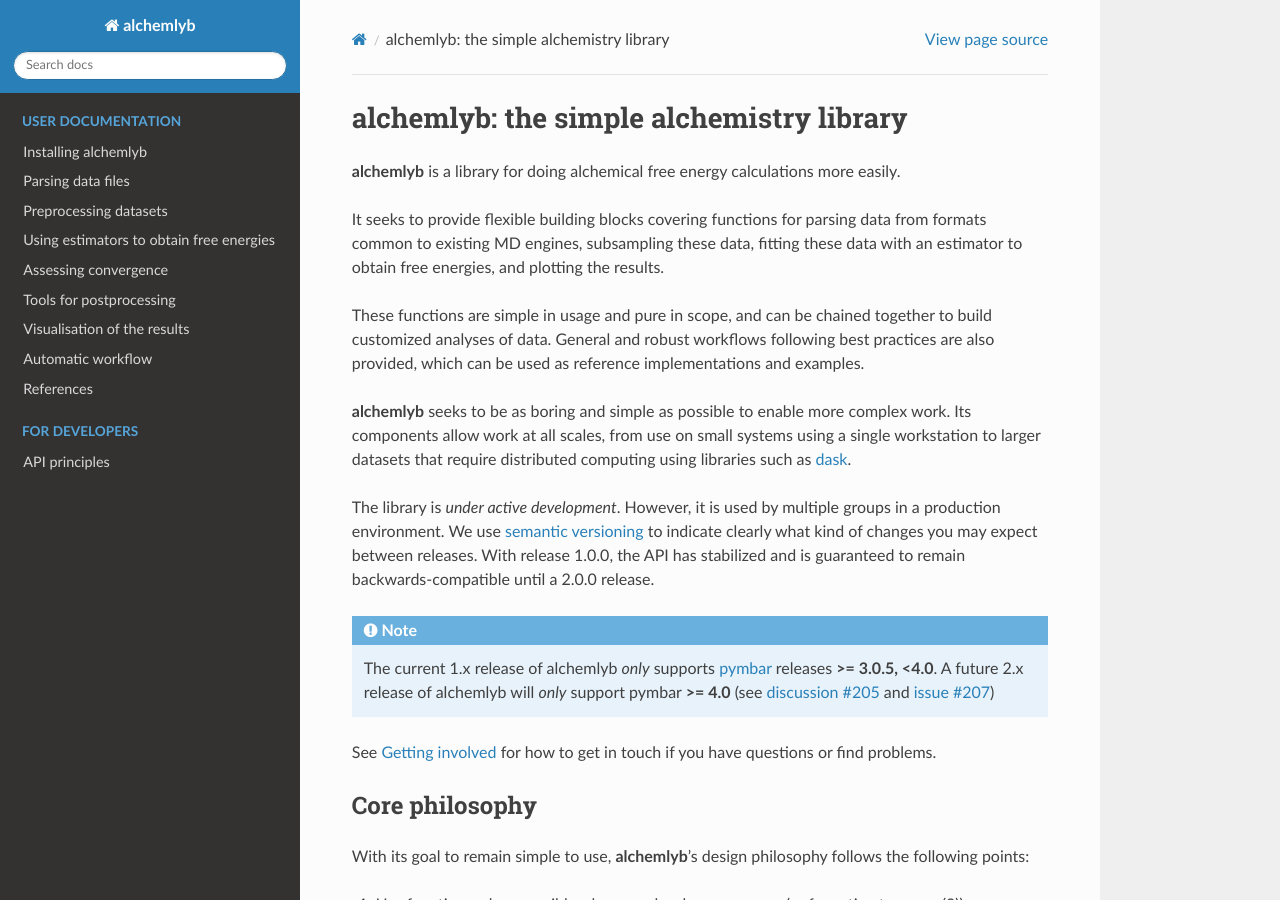
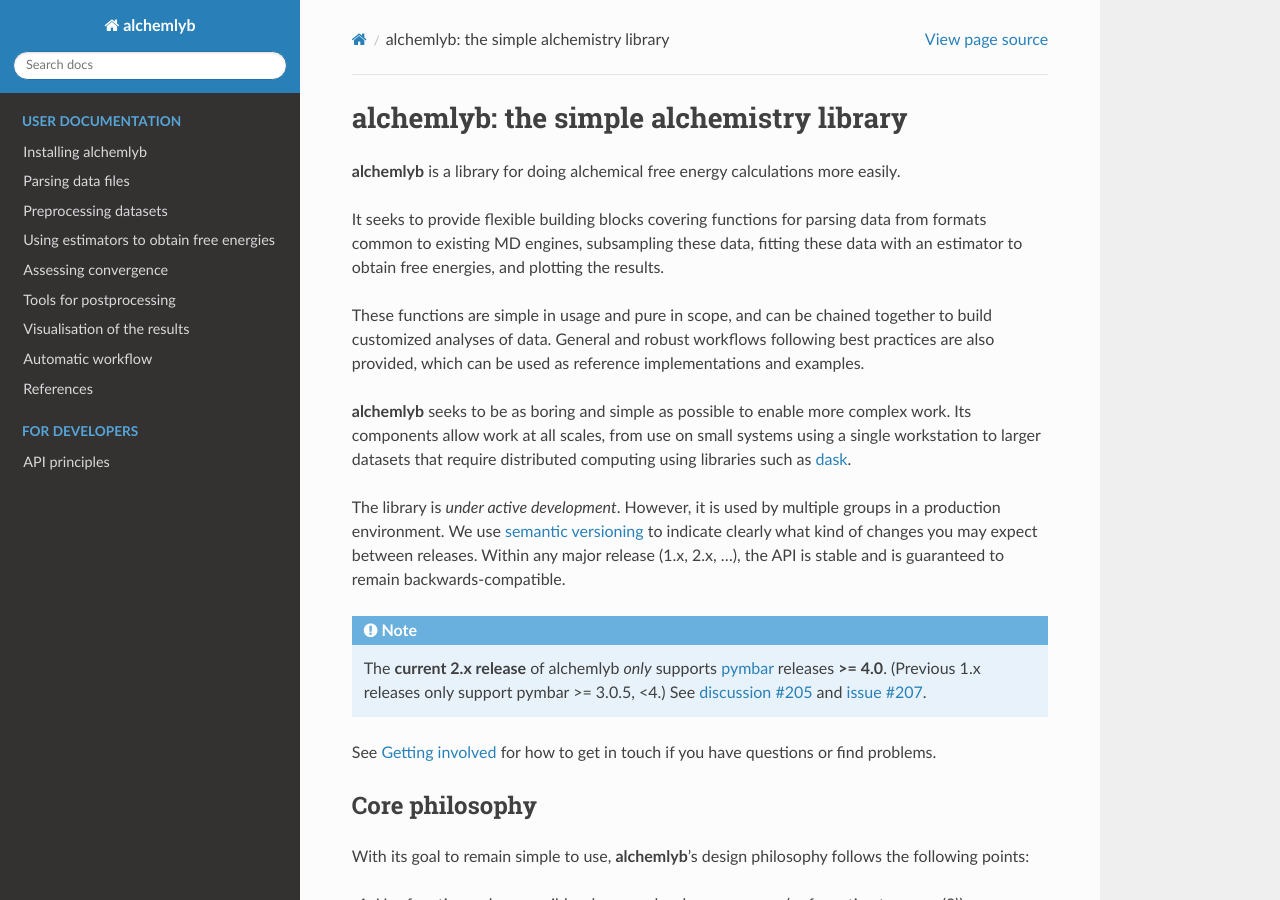
Before and after one commit to alchemistry/alchemlyb, a Sphinx documentation site: the page built from docs/index.rst, in a window 1280 px wide and 900 px high. Built offline with Sphinx 7.4.7 and the Read the Docs theme 2.0.0, drawn with Linux system fonts in a browser that asks for light colours; pages that are not in the unit, such as notebooks, are missing from menus; the version number could not be read and is left out.

Commit message:
[docs] note pymbar 4.x for 2.0

```diff
--- a/docs/index.rst
+++ b/docs/index.rst
@@ -14,11 +14,11 @@
 
 **alchemlyb** seeks to be as boring and simple as possible to enable more complex work. Its components allow work at all scales, from use on small systems using a single workstation to larger datasets that require distributed computing using libraries such as `dask`_.
 
-The library is *under active development*. However, it is used by multiple groups in a production environment. We use `semantic versioning`_ to indicate clearly what kind of changes you may expect between releases. With release 1.0.0, the API has stabilized and is guaranteed to remain backwards-compatible until a 2.0.0 release.
+The library is *under active development*. However, it is used by multiple groups in a production environment. We use `semantic versioning`_ to indicate clearly what kind of changes you may expect between releases. Within any major release (1.x, 2.x, ...), the API is stable and is guaranteed to remain backwards-compatible.
 
 .. Note::
-   The current 1.x release of alchemlyb *only* supports `pymbar`_ releases **>= 3.0.5, <4.0**.
-   A future 2.x release of alchemlyb will *only* support pymbar **>= 4.0** (see `discussion #205`_ and `issue #207`_)
+   The **current 2.x release** of alchemlyb *only* supports `pymbar`_ releases **>= 4.0**.
+   (Previous 1.x releases only support pymbar >= 3.0.5, <4.) See `discussion #205`_ and `issue #207`_.
 
 See :ref:`contact` for how to get in touch if you have questions or find problems.
 
```
